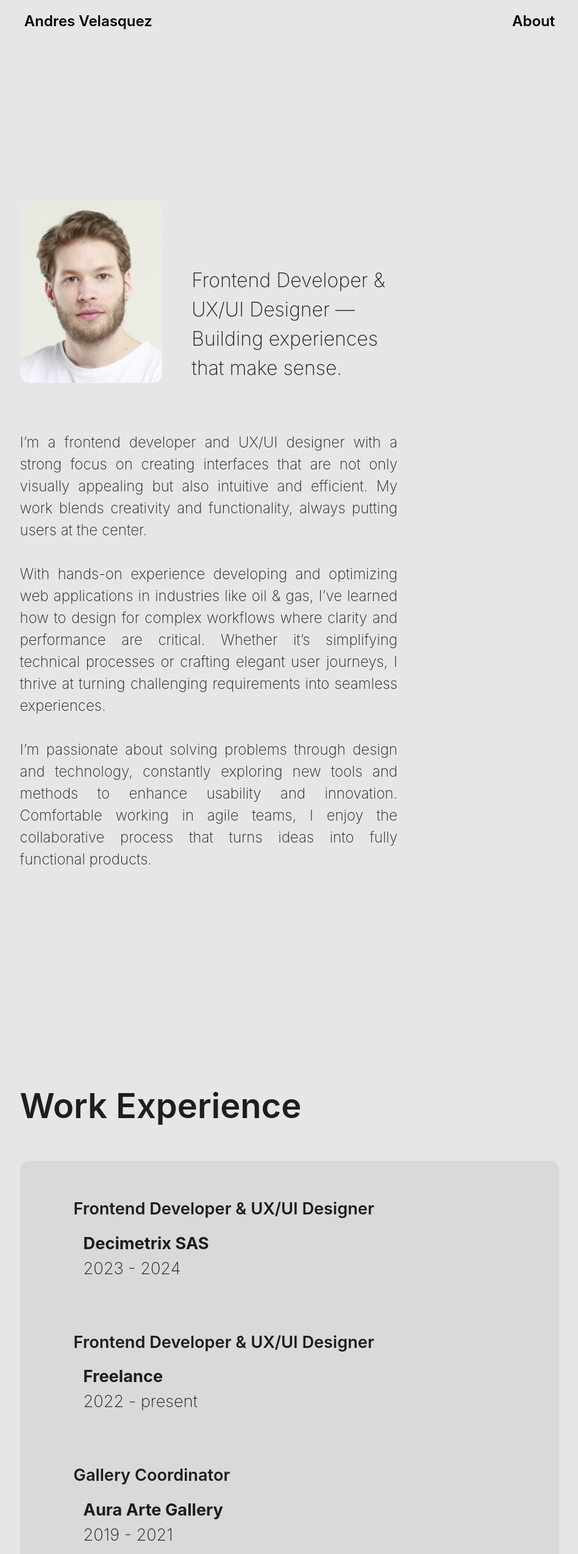
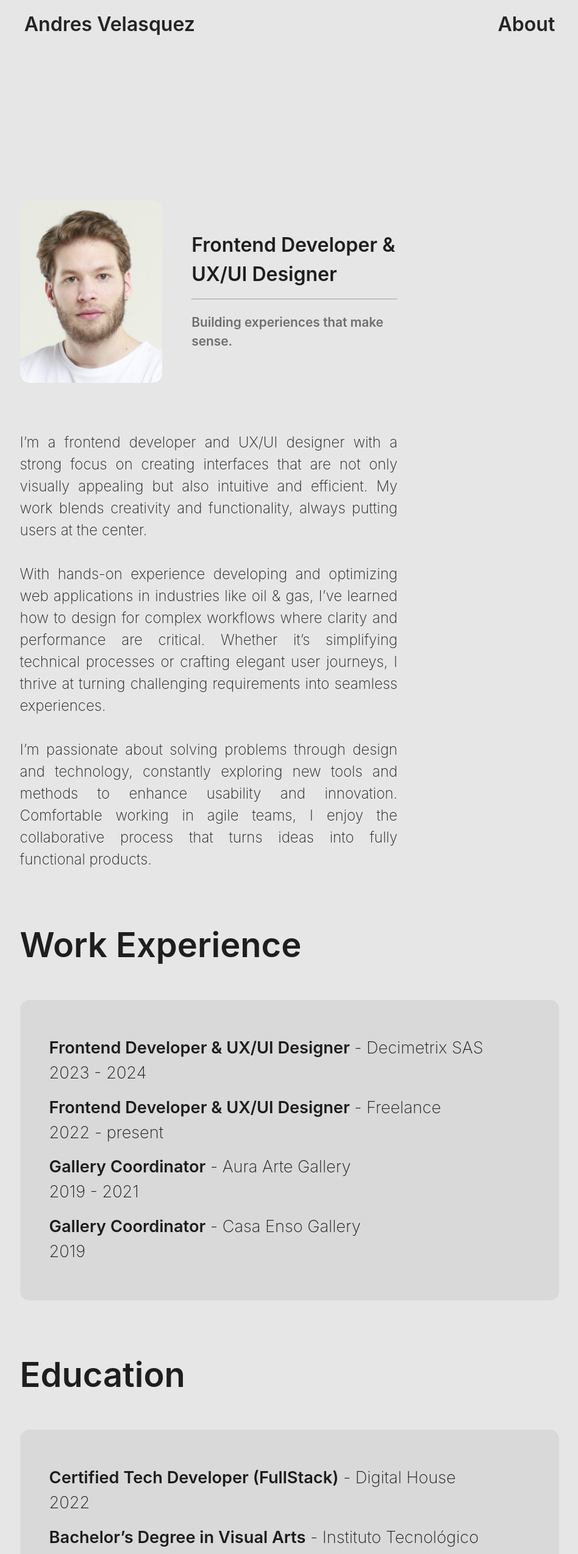
Before and after one commit to andrelefranco001/portfolio, a React (Vite) app: page /about in a window 1280 px wide. Shown: the top 2549 px of the page at 61% size, without its empty margins (165-1113 px from the left). Built offline with nearby package versions, Linux system fonts and the light colour scheme.

Commit message:
feat: Add responsive design to About component

```diff
--- a/index.html
+++ b/index.html
@@ -2,7 +2,7 @@
 <html lang="en">
   <head>
     <meta charset="UTF-8" />
-    <link rel="icon" type="image/svg+xml" href="/src/assets/logo_a2.webp" />
+    <link rel="icon" type="image/svg+xml" href="/src/assets/logo_a.webp" />
     <meta name="viewport" content="width=device-width, initial-scale=1.0" />
     <title>Andres Velasquez</title>
   </head>
--- a/src/components/About.jsx
+++ b/src/components/About.jsx
@@ -1,238 +1,253 @@
 import React, { useState } from "react";
+import styled from "styled-components";
 import profile from "../../src/assets/VOSTOK282982.jpg";
+
+const Container = styled.div`
+  margin-top: 20rem;
+  margin-bottom: 5rem;
+
+  @media (max-width: 768px) {
+    margin-top: 10rem;
+    margin-bottom: 3rem;
+  }
+`;
+
+const FlexRow = styled.div`
+  display: flex;
+  flex-direction: row;
+  width: 70%;
+  justify-content: flex-start;
+
+  @media (max-width: 768px) {
+    flex-direction: column;
+    width: 100%;
+    align-items: center;
+  }
+`;
+
+const ImageContainer = styled.div`
+  position: relative;
+  width: 300px;
+  height: 300px;
+  margin-right: 3rem;
+  border-radius: 15px;
+  overflow: hidden;
+
+  @media (max-width: 768px) {
+    margin-right: 0;
+    margin-bottom: 2rem;
+  }
+`;
+
+const Spinner = styled.div`
+  position: absolute;
+  width: 100%;
+  height: 100%;
+  display: flex;
+  align-items: center;
+  justify-content: center;
+  background-color: #d9d9d9;
+`;
+
+const ProfileImage = styled.img`
+  border-radius: 15px;
+  width: 100%;
+  height: 100%;
+  object-fit: cover;
+  display: ${(props) => (props.isLoading ? "none" : "block")};
+`;
+
+const TextContainer = styled.div`
+  display: flex;
+  width: inherit;
+  font-weight: 600;
+  font-size: 2rem;
+  flex-direction: column;
+  justify-content: end;
+
+  p {
+    font-weight: 600;
+  }
+
+  @media (max-width: 768px) {
+    width: 100%;
+    font-size: 1.5rem;
+    text-align: center;
+  }
+`;
+
+const SubText = styled.p`
+  font-size: 1.3rem;
+  color: #6e6e6e;
+`;
+
+const Paragraph = styled.p`
+  margin: 0;
+  font-size: 1.5rem;
+  font-weight: 200;
+  margin-top: 5rem;
+  text-align: justify;
+  width: 70%;
+
+  @media (max-width: 768px) {
+    width: 100%;
+    margin-top: 3rem;
+  }
+`;
+
+const SectionTitle = styled.p`
+  font-size: 3.5rem;
+  font-weight: 600;
+  margin: auto;
+  margin-top: 5rem;
+  text-align: start;
+
+  @media (max-width: 768px) {
+    font-size: 2.5rem;
+  }
+`;
+
+const ExperienceContainer = styled.div`
+  background-color: #d9d9d9;
+  border-radius: 15px;
+  height: auto;
+  margin-top: 3rem;
+  padding: 2rem 3rem;
+  width: auto;
+
+  @media (max-width: 768px) {
+    padding: 1rem 2rem;
+  }
+`;
+
+const ExperienceList = styled.ul`
+  font-size: 1.7rem;
+  font-weight: 200;
+  list-style-type: none;
+  padding: 0;
+
+  @media (max-width: 768px) {
+    font-size: 1.3rem;
+  }
+`;
+
+const ExperienceItem = styled.li`
+  margin-bottom: 1rem;
+`;
+
+const StrongText = styled.strong`
+  font-weight: 600;
+`;
 
 function About() {
   const [isLoading, setIsLoading] = useState(true);
 
+  const workExperience = [
+    {
+      title: "Frontend Developer & UX/UI Designer",
+      company: "Decimetrix SAS",
+      period: "2023 - 2024",
+    },
+    {
+      title: "Frontend Developer & UX/UI Designer",
+      company: "Freelance",
+      period: "2022 - present",
+    },
+    {
+      title: "Gallery Coordinator",
+      company: "Aura Arte Gallery",
+      period: "2019 - 2021",
+    },
+    {
+      title: "Gallery Coordinator",
+      company: "Casa Enso Gallery",
+      period: "2019",
+    },
+  ];
+
+  const education = [
+    {
+      title: "Certified Tech Developer (FullStack)",
+      institution: "Digital House",
+      period: "2022",
+    },
+    {
+      title: "Bachelor’s Degree in Visual Arts",
+      institution: "Instituto Tecnológico Metropolitano",
+      period: "2014 - 2021",
+    },
+  ];
+
   return (
-    <>
-      <div style={{ marginTop: "20rem", marginBottom: "5rem" }}>
-        <div
-          style={{
-            display: "flex",
-            flexDirection: "row",
-            width: "70%",
-            justifyContent: "flex-start",
-          }}
-        >
+    <Container>
+      <FlexRow>
         {/* Contenedor de la imagen con loader */}
-          <div
-            style={{
-              position: "relative",
-              width: "300px",
-              height: "300px",
-              marginRight: "3rem",
-              borderRadius: "15px",
-              overflow: "hidden",
-            }}
-          >
+        <ImageContainer>
           {isLoading && (
-              <div
-                style={{
-                  position: "absolute",
-                  width: "100%",
-                  height: "100%",
-                  display: "flex",
-                  alignItems: "center",
-                  justifyContent: "center",
-                  backgroundColor: "#D9D9D9",
-                }}
-              >
+            <Spinner>
               <div className="spinner" />
-              </div>
+            </Spinner>
           )}
-            <img
+          <ProfileImage
             src={profile}
             onLoad={() => setIsLoading(false)}
-              style={{
-                borderRadius: "15px",
-                width: "100%",
-                height: "100%",
-                objectFit: "cover",
-                display: isLoading ? "none" : "block",
-              }}
+            isLoading={isLoading}
           />
-          </div>
+        </ImageContainer>
 
         {/* Texto */}
-          <div
-            style={{
-              display: "flex",
-              //   height: "500px",
-              width: "inherit",
-              fontWeight: "600",
-              fontSize: "2rem",
-              flexDirection: "column",
-              justifyContent: "end",
-            }}
-          >
-            <p style={{ margin: "0px" }}>
-              Frontend Developer & UX/UI Designer — Building experiences that
-              make sense.
+        <TextContainer>
+          <p>
+            Frontend Developer & UX/UI Designer
+            <hr />
+            <SubText>Building experiences that make sense.</SubText>
           </p>
-          </div>
-        </div>
-        <div
-          style={{
-            display: "flex",
-            // justifyContent: "flex-start",
-            width: "100%",
-          }}
-        >
-          <p
-            style={{
-              fontSize: "1.5rem",
-              fontWeight: "200",
-              marginTop: "5rem",
-              textAlign: "justify",
-              width: "70%",
-            }}
-          >
+        </TextContainer>
+      </FlexRow>
+
+      <Paragraph>
         I’m a frontend developer and UX/UI designer with a strong focus on
         creating interfaces that are not only visually appealing but also
-            intuitive and efficient. My work blends creativity and
-            functionality, always putting users at the center. <br />
+        intuitive and efficient. My work blends creativity and functionality,
+        always putting users at the center. <br />
         <br /> With hands-on experience developing and optimizing web
-            applications in industries like oil & gas, I’ve learned how to
-            design for complex workflows where clarity and performance are
-            critical. Whether it’s simplifying technical processes or crafting
-            elegant user journeys, I thrive at turning challenging requirements
-            into seamless experiences. <br />
+        applications in industries like oil & gas, I’ve learned how to design
+        for complex workflows where clarity and performance are critical.
+        Whether it’s simplifying technical processes or crafting elegant user
+        journeys, I thrive at turning challenging requirements into seamless
+        experiences. <br />
         <br /> I’m passionate about solving problems through design and
         technology, constantly exploring new tools and methods to enhance
-            usability and innovation. Comfortable working in agile teams, I
-            enjoy the collaborative process that turns ideas into fully
-            functional products. <br />
-          </p>
-        </div>
+        usability and innovation. Comfortable working in agile teams, I enjoy
+        the collaborative process that turns ideas into fully functional
+        products. <br />
+      </Paragraph>
 
-        <div style={{ marginTop: "20rem" }}>
-          <p style={{ fontSize: "3.5rem", fontWeight: "600", margin: "auto" }}>
-            Work Experience
-          </p>
-          <div
-            style={{
-              backgroundColor: "#D9D9D9",
-              borderRadius: "15px",
-              height: "auto",
-              marginTop: "3rem",
-              // marginRight: "3rem",
-              padding: "2rem 3rem",
-              width: "auto",
-            }}
-          >
-            <ol
-              style={{
-                fontSize: "1.7rem",
-                fontWeight: "200",
-                listStyleType: "none",
-              }}
-            >
-              <strong style={{ fontWeight: "600" }}>
-                Frontend Developer & UX/UI Designer
-              </strong>
-              <div style={{ marginLeft: "1rem", marginTop: "1rem" }}>
-                <strong>Decimetrix SAS</strong>
-                <li> 2023 - 2024</li>
-              </div>
-            </ol>
-            <ol
-              style={{
-                marginTop: "5rem",
-                fontSize: "1.7rem",
-                fontWeight: "200",
-                listStyleType: "none",
-              }}
-            >
-              <strong style={{ fontWeight: "600" }}>
-                Frontend Developer & UX/UI Designer
-              </strong>
-              <div style={{ marginLeft: "1rem", marginTop: "1rem" }}>
-                <strong>Freelance</strong>
-                <li> 2022 - present</li>
-              </div>
-            </ol>
-            <ol
-              style={{
-                marginTop: "5rem",
-                fontSize: "1.7rem",
-                fontWeight: "200",
-                listStyleType: "none",
-              }}
-            >
-              <strong style={{ fontWeight: "600" }}>Gallery Coordinator</strong>
-              <div style={{ marginLeft: "1rem", marginTop: "1rem" }}>
-                <strong>Aura Arte Gallery</strong>
-                <li> 2019 - 2021</li>
-              </div>
-            </ol>
-            <ol
-              style={{
-                marginTop: "5rem",
-                fontSize: "1.7rem",
-                fontWeight: "200",
-                listStyleType: "none",
-              }}
-            >
-              <strong style={{ fontWeight: "600" }}>Gallery Coordinator</strong>
-              <div style={{ marginLeft: "1rem", marginTop: "1rem" }}>
-                <strong>Casa Enso Gallery</strong>
-                <li> 2019 </li>
-              </div>
-            </ol>
-          </div>
-        </div>
-        {/*  */}
+      <SectionTitle>Work Experience</SectionTitle>
+      <ExperienceContainer>
+        <ExperienceList>
+          {workExperience.map((item, index) => (
+            <ExperienceItem key={index}>
+              <StrongText>{item.title}</StrongText> - {item.company}
+              <br />
+              <span>{item.period}</span>
+            </ExperienceItem>
+          ))}
+        </ExperienceList>
+      </ExperienceContainer>
 
-        <div style={{ marginTop: "10rem" }}>
-          <p style={{ fontSize: "3.5rem", fontWeight: "600", margin: "auto" }}>
-            Education
-          </p>
-          <div
-            style={{
-              backgroundColor: "#D9D9D9",
-              borderRadius: "15px",
-              height: "auto",
-              marginTop: "3rem",
-              // marginRight: "3rem",
-              padding: "2rem 3rem",
-              width: "auto",
-            }}
-          >
-            <ol
-              style={{
-                fontSize: "1.7rem",
-                fontWeight: "200",
-                listStyleType: "none",
-              }}
-            >
-              <strong style={{ fontWeight: "600" }}>
-                Certified Tech Developer (FullStack)
-              </strong>
-              <div style={{ marginLeft: "1rem", marginTop: "1rem" }}>
-                <strong>Digital House</strong>
-                <li> 2022</li>
-              </div>
-            </ol>
-            <ol
-              style={{
-                marginTop: "5rem",
-                fontSize: "1.7rem",
-                fontWeight: "200",
-                listStyleType: "none",
-              }}
-            >
-              <strong style={{ fontWeight: "600" }}>
-                Bachelor’s Degree in Visual Arts
-              </strong>
-              <div style={{ marginLeft: "1rem", marginTop: "1rem" }}>
-                <strong>Instituto Tecnológico Metropolitano</strong>
-                <li> 2014 - 2021</li>
-              </div>
-            </ol>
-          </div>
-        </div>
-      </div>
+      <SectionTitle>Education</SectionTitle>
+      <ExperienceContainer>
+        <ExperienceList>
+          {education.map((item, index) => (
+            <ExperienceItem key={index}>
+              <StrongText>{item.title}</StrongText> - {item.institution}
+              <br />
+              <span>{item.period}</span>
+            </ExperienceItem>
+          ))}
+        </ExperienceList>
+      </ExperienceContainer>
 
       {/* Estilos para el spinner */}
       <style>
@@ -252,7 +267,7 @@ function About() {
           }
         `}
       </style>
-    </>
+    </Container>
   );
 }
 
--- a/src/components/Home.jsx
+++ b/src/components/Home.jsx
@@ -127,6 +127,10 @@ const ProjectLink = styled(Link)`
   flex-direction: row;
   color: #8b8b8b;
   width: fit-content;
+
+  :hover {
+    text-decoration: underline;
+  }
 
   @media (max-width: 1440px) {
     margin-top: 1.8rem;
--- a/src/components/NavBar.jsx
+++ b/src/components/NavBar.jsx
@@ -15,39 +15,45 @@ const HighlightText = styled.div`
   flex-direction: row;
   justify-content: space-between;
   background: #e6e6e6;
+  color: ${(props) => (props.isScrolled ? "#6d6c6c" : "#242424")};
   top: 0;
   z-index: 1000;
   align-items: center;
-  font-size: ${(props) => (props.isScrolled ? "1.2rem" : "1.8rem")};
+  font-size: ${(props) => (props.isScrolled ? "1.5rem" : "2rem")};
   font-weight: 600;
   box-sizing: border-box;
   padding: ${(props) => (props.isScrolled ? "0.5rem 1rem" : "1rem 1rem")};
-  height: ${(props) => (props.isScrolled ? "50px" : "80px")};
-  transition: all 0.3s ease-in-out;
+  height: ${(props) => (props.isScrolled ? "55px" : "85px")};
+  transition: all 0.3s ease-in-out, color 0.3s ease-in-out;
+
+  :hover {
+    color: ${(props) => (props.isScrolled ? "#242424" : "#6d6c6c")};
+  }
 
   @media (max-width: 1440px) {
-    font-size: ${(props) => (props.isScrolled ? "1rem" : "1.5rem")};
+    font-size: ${(props) => (props.isScrolled ? "1.5rem" : "2rem")};
+    /* color: ${(props) => (props.isScrolled ? "red" : "yellow")}; */
     padding: ${(props) =>
       props.isScrolled ? "0.4rem 0.8rem" : "0.8rem 0.8rem"};
-    height: ${(props) => (props.isScrolled ? "45px" : "70px")};
+    height: ${(props) => (props.isScrolled ? "55px" : "80px")};
   }
   @media (max-width: 1024px) {
-    font-size: ${(props) => (props.isScrolled ? "0.9rem" : "1.3rem")};
+    font-size: ${(props) => (props.isScrolled ? "1.5rem" : "2rem")};
     padding: ${(props) =>
       props.isScrolled ? "0.3rem 0.6rem" : "0.6rem 0.6rem"};
-    height: ${(props) => (props.isScrolled ? "40px" : "60px")};
+    height: ${(props) => (props.isScrolled ? "55px" : "80px")};
   }
   @media (max-width: 768px) {
-    font-size: ${(props) => (props.isScrolled ? "0.8rem" : "1.2rem")};
+    font-size: ${(props) => (props.isScrolled ? "1.3rem" : "1.5rem")};
     padding: ${(props) =>
       props.isScrolled ? "0.2rem 0.4rem" : "0.4rem 0.4rem"};
-    height: ${(props) => (props.isScrolled ? "35px" : "50px")};
+    height: ${(props) => (props.isScrolled ? "40px" : "55px")};
   }
   @media (max-width: 480px) {
-    font-size: ${(props) => (props.isScrolled ? "0.7rem" : "1rem")};
+    font-size: ${(props) => (props.isScrolled ? "1rem" : "1.3rem")};
     padding: ${(props) =>
       props.isScrolled ? "0.1rem 0.2rem" : "0.2rem 0.2rem"};
-    height: ${(props) => (props.isScrolled ? "30px" : "40px")};
+    height: ${(props) => (props.isScrolled ? "45px" : "55px")};
   }
 `;
 
@@ -68,13 +74,13 @@ function NavBar() {
       <HighlightText isScrolled={isScrolled}>
         <Link
           to="/portfolio/"
-          style={{ textDecoration: "none", color: "black" }}
+          style={{ textDecoration: "none", color: "inherit" }}
         >
-          <span style={{ backdropFilter: "blur(5px)" }}>Andres Velasquez</span>
+          <span>Andres Velasquez</span>
         </Link>
 
-        <Link to="/about" style={{ textDecoration: "none", color: "black" }}>
-          <span style={{ backdropFilter: "blur(5px)" }}>About</span>
+        <Link to="/about" style={{ textDecoration: "none", color: "inherit" }}>
+          <span>About</span>
         </Link>
       </HighlightText>
     </NavBarContainer>
```
Also changed, not shown: src/assets/Logo_a.webp (added). Lines whose indentation alone changed are shown as unchanged.
